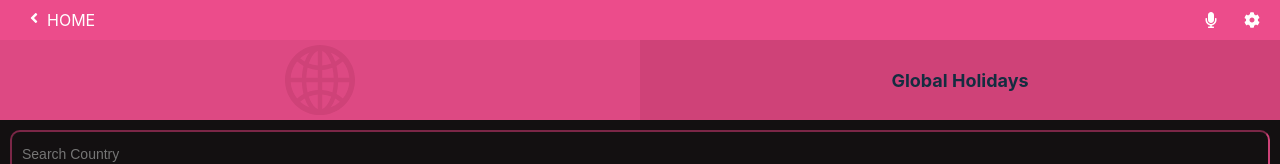
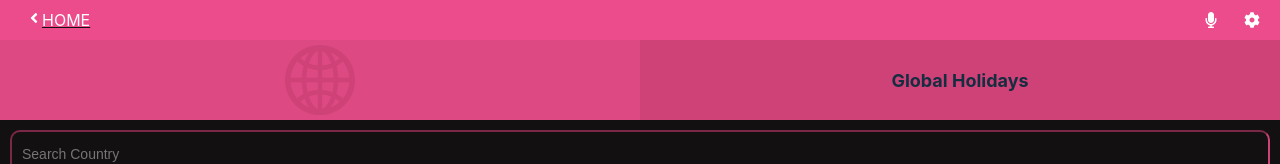
Before and after one commit to Ogaga01/Metrics-App, a React (Create React App) app: page / in a window 1280 px wide. Shown: the top 164 px of the page. Built offline with nearby package versions, Linux system fonts and the light colour scheme; no server answers.

Commit message:
Add presentation link and Modify link to home page

```diff
--- a/src/Components/Header.js
+++ b/src/Components/Header.js
@@ -7,8 +7,8 @@ const Header = () => (
     <div className="nav-menu d-flex">
       <NavLink to="/" className="">
         <FaAngleLeft className="fa-icons" />
+        <span>HOME</span>
       </NavLink>
-      <span>HOME</span>
     </div>
     <div className="nav-icons d-flex">
       <FaMicrophone className="fa-icons" />
```
Also changed, not shown: 1 other file (tests, documents, lock files or other folders).
